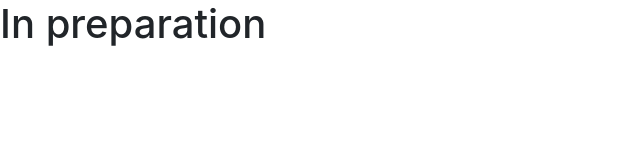
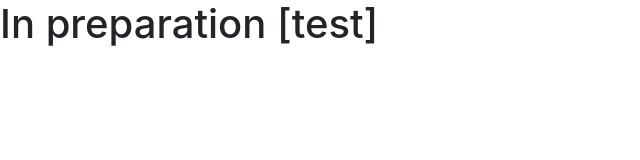
Before and after one commit to ttlabtuat/music-dataset, a plain HTML site: page index.html in a window 1280 px wide. Shown: the whole page, without its empty margins (0-640 px from the left). Drawn offline with nearby package versions, Linux system fonts and the light colour scheme.

Commit message:
Update index.html
test

```diff
--- a/index.html
+++ b/index.html
@@ -8,7 +8,7 @@
 
 <body>
 <main>
-  <h1>In preparation</h1>
+  <h1>In preparation [test]</h1>
 
 </main>
 
```
